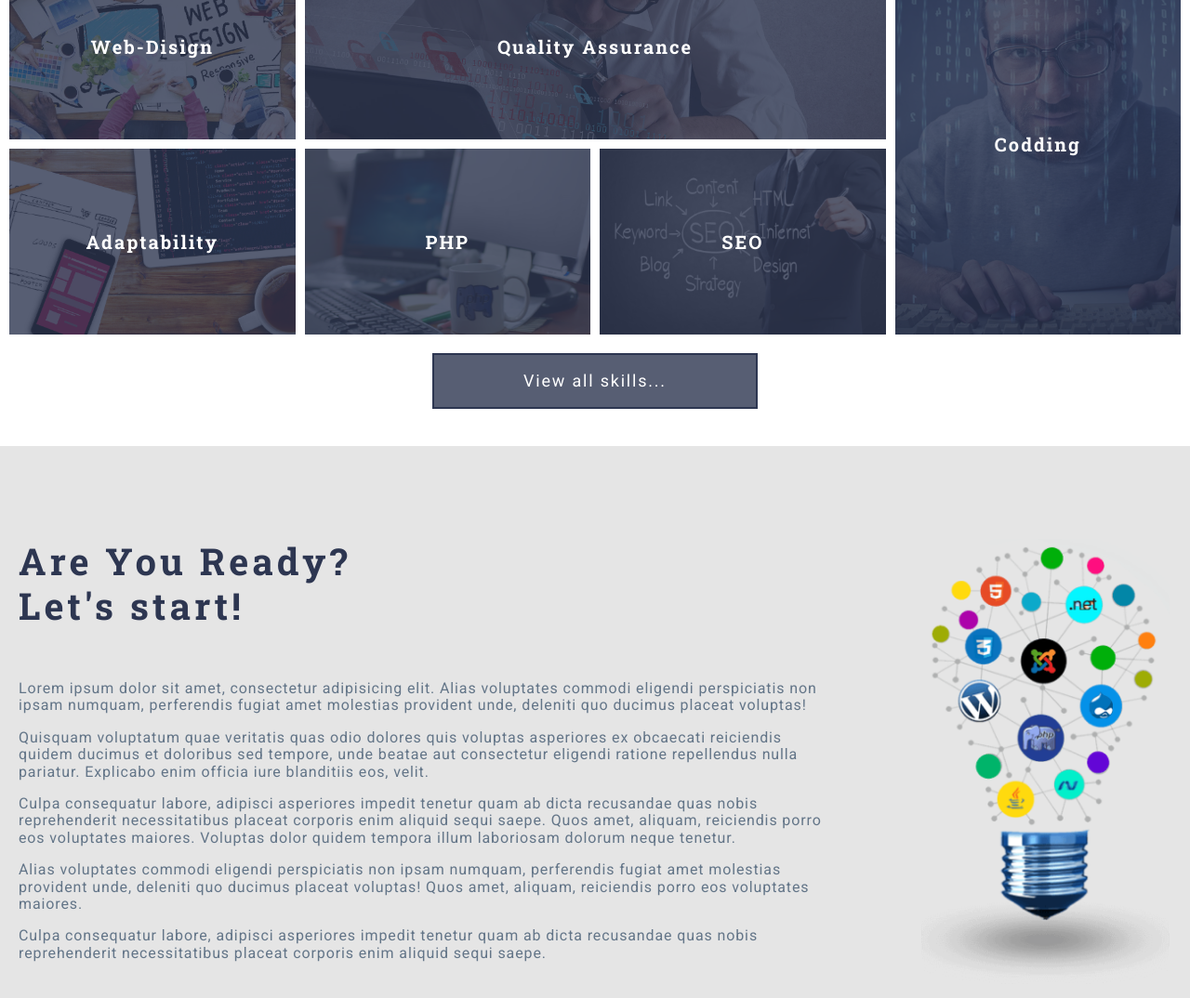
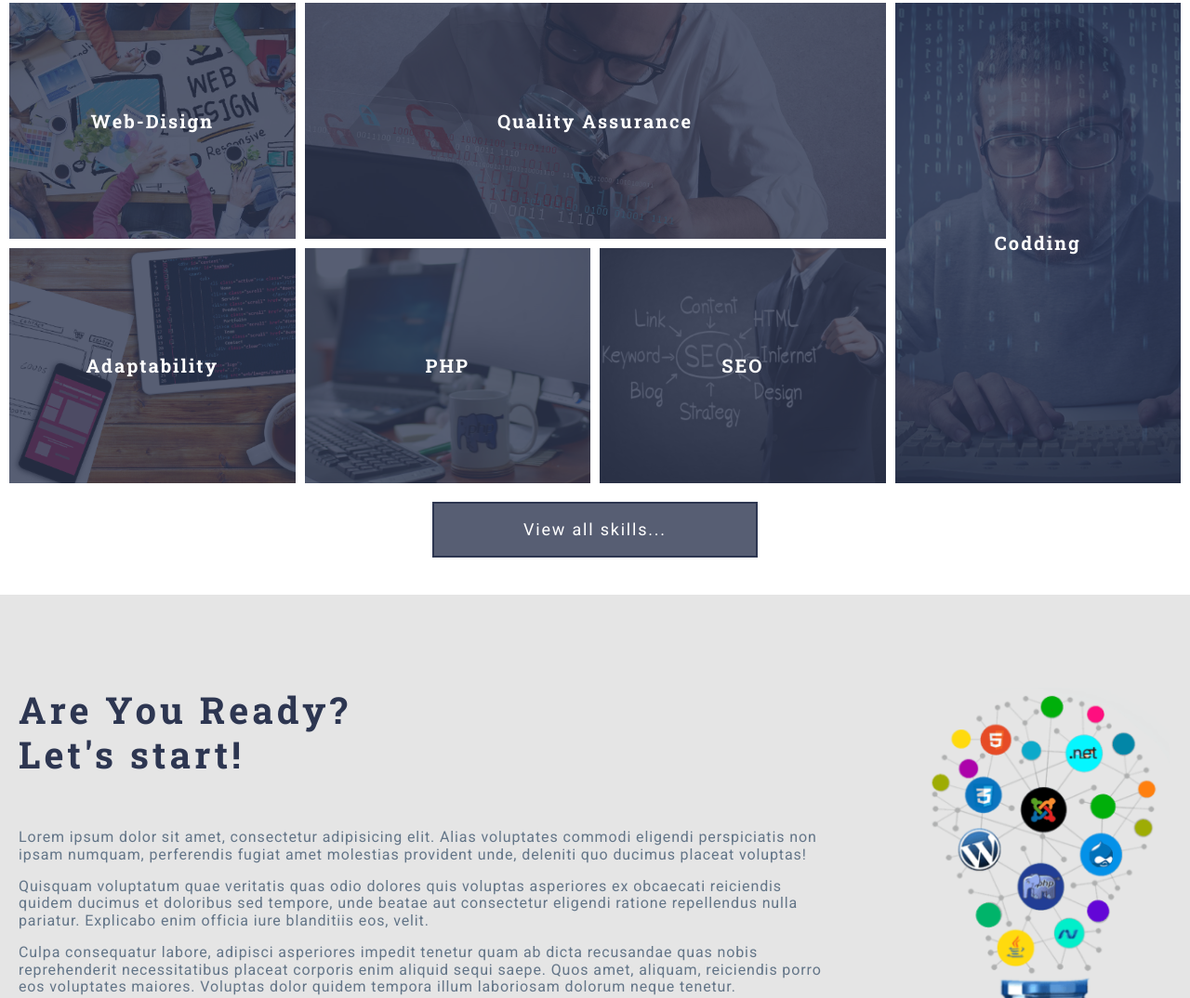
Before and after one commit to nasteazav/grid-template-init-project, a website: page index.html in a window 1280 px wide. Shown: the part 1070-2144 px from the top of the page at 93% size. Drawn offline with Linux system fonts and the light colour scheme.

Commit message:
Поправлены размеры сетки

```diff
--- a/assets/scss/_mixins-media.scss
+++ b/assets/scss/_mixins-media.scss
@@ -174,12 +174,12 @@
 
 /* xx */
 @mixin xx-min {
-  @media (min-width: $xx) {
+  @media (min-height: $xx) {
     @content;
   }
 }
 @mixin xx {
-  @media (max-width: $xx - 1) {
+  @media (max-height: $xx - 1) {
     @content;
   }
 }
--- a/assets/scss/sections/_section-about.scss
+++ b/assets/scss/sections/_section-about.scss
@@ -62,8 +62,9 @@ h2 {
       grid-template-columns: 1fr ;
     }
 
-
-    &__content  p:first-of-type {
+/*
+    &__content
+     p:first-of-type {
       position: relative;
 
       margin-top: -5px;
@@ -71,11 +72,29 @@ h2 {
       @include lg-min {
         font-size: 1.125rem;
       }
-    }
+    } */
 
   }
 
+ &__content{
+  p {
+    &:first-of-type::after {
+      position: absolute;
+      top: 0;
 
+      width: 2px;
+      height: 200px;
+
+      content: "";
+
+      background-color: rgba(99, 117, 136, 0.1);
+    }
+   &:last-of-type {
+      margin: 0;
+    }
+  }
+
+ }
 
   &__image {
     display: grid;
--- a/assets/scss/sections/section-skills/_skill-item-nth.scss
+++ b/assets/scss/sections/section-skills/_skill-item-nth.scss
@@ -1,54 +1,40 @@
 .skill-item {
-/*   @include xx-min {
-    min-height: 200px;
-  }
-  @include xx {
-    min-height: 200px;
-  } */
+  position: relative;
+  display: grid;
+  overflow: hidden;
+  align-items: center;
+  padding: 20px;
+  justify-items: center;
+
+
 
   &:nth-of-type(1) {
-    min-height: 200px;
-
     grid-area: a1;
   }
   &:nth-of-type(2) {
-    min-height: 200px;
-
     grid-area: a2;
   }
   &:nth-of-type(3) {
-    min-height: 200px;
-
     grid-area: a3;
   }
   &:nth-of-type(4) {
-    min-height: 200px;
-
     grid-area: a4;
   }
   &:nth-of-type(5) {
-    min-height: 200px;
-
     grid-area: a5;
   }
   &:nth-of-type(6) {
-    min-height: 200px;
-
     grid-area: a6;
   }
   &:nth-of-type(7) {
-    min-height: 200px;
-
     grid-area: a7;
   }
   &:nth-of-type(8) {
-    min-height: 200px;
-
     grid-area: a8;
   }
   &:nth-of-type(9) {
-    min-height: 200px;
-
     grid-area: a9;
   }
+
+
 }
--- a/assets/scss/sections/section-skills/_skill-item.scss
+++ b/assets/scss/sections/section-skills/_skill-item.scss
@@ -28,7 +28,14 @@
     margin: 0;
 
     @include abs-position;
+
+    @include md-min {
+    font-size: 1.25rem;
+}
+    @include md  {
+    font-size: 1.125rem;
   }
+}
 
   &__link {
     display: flex;
--- a/assets/scss/sections/section-skills/_skills.scss
+++ b/assets/scss/sections/section-skills/_skills.scss
@@ -6,30 +6,38 @@
   @include sm {
     padding: $gap;
   }
+
+
+  &__container {
+    display: grid;
+
+    padding-bottom: $gap;
+
+    @include lg-min {
+      grid-gap: $gap / 2;
+      grid-template-areas: "a1 a1 a2 a3" "a4 a5 a5 a6" "a7 a8 a9 a6";
+      grid-template-columns: repeat(4, 1fr);
+    }
+    @include lg-md {
+      grid-gap: $gap / 2;
+      grid-template-areas: "a1 a1 a2" "a3 a4 a4" "a5 a5 a6 " "a7 a8 a6 " "a7 a9 a9 ";
+      grid-template-columns: repeat(3, 1fr);
+    }
+    @include md-sm {
+      grid-gap: $gap / 2;
+      grid-template-areas: "a1 a2" "a3 a2" "a4 a4" "a5 a6 " "a5 a7" "a8 a9" ;
+      grid-template-columns: 1fr 1fr;
+
+    }
+    @include sm {
+      grid-gap: $gap;
+      grid-template-areas: "a1" "a2" "a3" "a4" "a5" "a6" "a7" "a8" "a9" ;
+      grid-template-columns: 1fr;
+    }
+  }
   &__button {
     display: flex;
     justify-content: center;
   }
-  &__container {
-    display: grid;
 
-    margin-bottom: $gap;
-
-    @include lg-min {
-      grid-gap: $gap / 2;
-      grid-template-areas: "a1 a1 a2 a3" "a4 a5 a5 a6" "a7 a8 a9 a6";
-    }
-    @include lg-md {
-      grid-gap: $gap / 2;
-      grid-template-areas: "a1 a1 a2" "a3 a4 a4" "a5 a5 a6 " "a7 a8 a6 " "a7 a9 a9 ";
-    }
-    @include md-sm {
-      grid-gap: $gap / 2;
-      grid-template-areas: "a1 a2" "a3 a2" "a4 a4" "a5 a6 " "a5 a7" "a8 a9" ;
-    }
-    @include sm {
-      grid-gap: $gap;
-      grid-template-areas: "a1" "a2" "a3" "a4" "a5" "a6" "a7" "a8" "a9" ;
-    }
-  }
 }
```
Also changed, not shown: assets/css/style.css.
